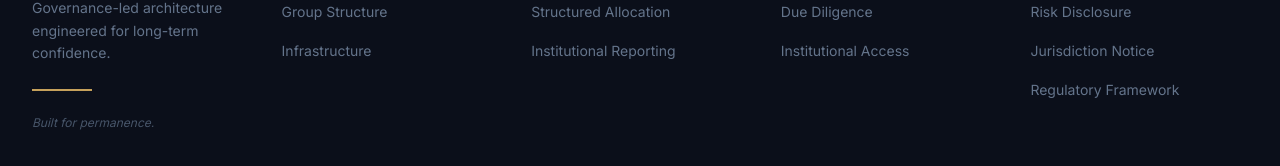
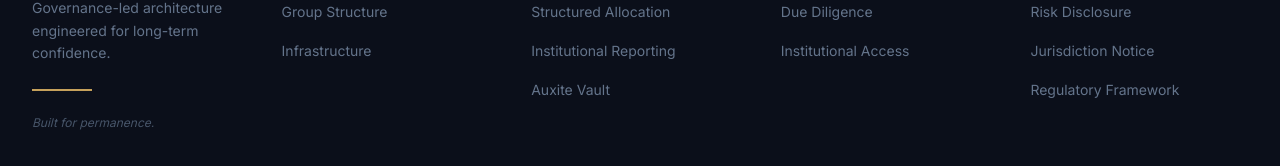
Before and after one commit to temelreiz/auxite-global-website, a Next.js app: page / in a window 1280 px wide. Shown: the part 10060-10226 px from the top of the page. Built offline with nearby package versions, Linux system fonts and the light colour scheme; a web font is replaced by a local one.

Commit message:
Add auxite.io backlink to footer

```diff
--- a/src/components/Footer.tsx
+++ b/src/components/Footer.tsx
@@ -21,6 +21,7 @@ const footerLinks = {
     { label: "Segregated Custody", href: "/solutions#custody" },
     { label: "Structured Allocation", href: "/solutions#allocation" },
     { label: "Institutional Reporting", href: "/solutions#reporting" },
+    { label: "Auxite Vault", href: "https://auxite.io" },
   ],
   resources: [
     { label: "Insights & Research", href: "/insights" },
```
